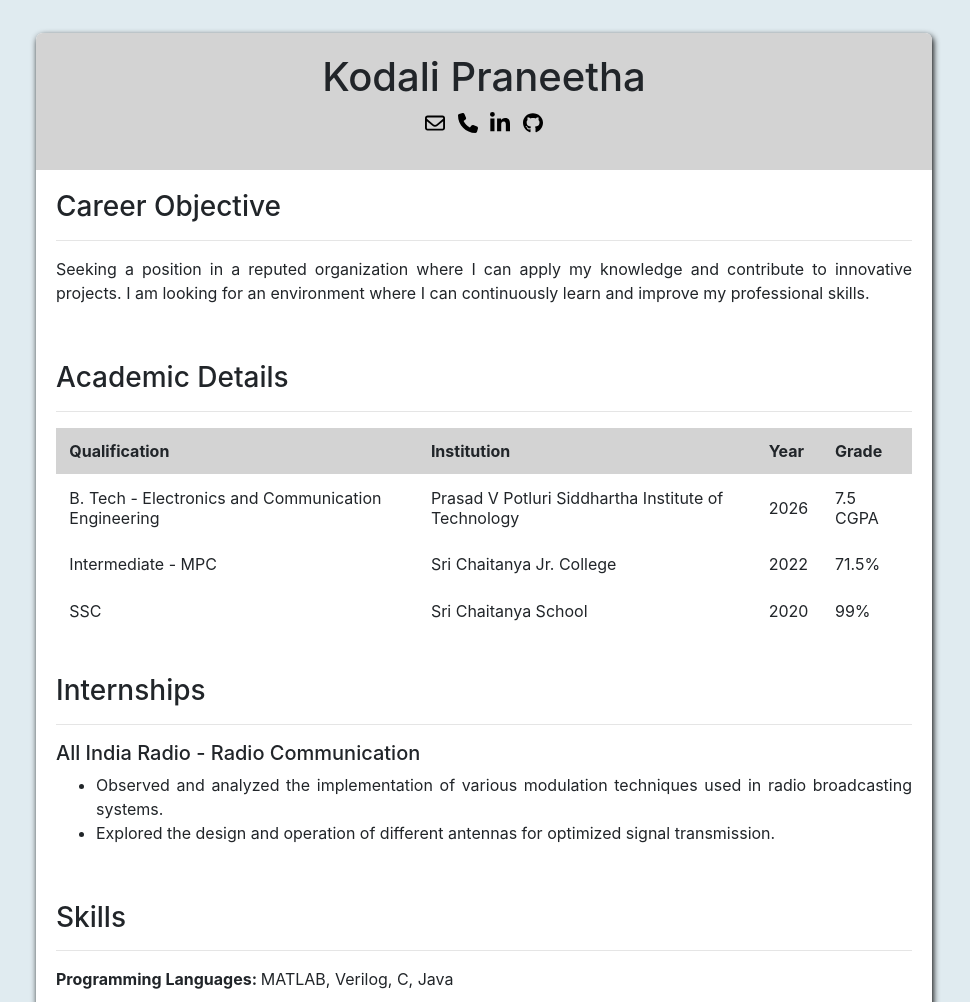
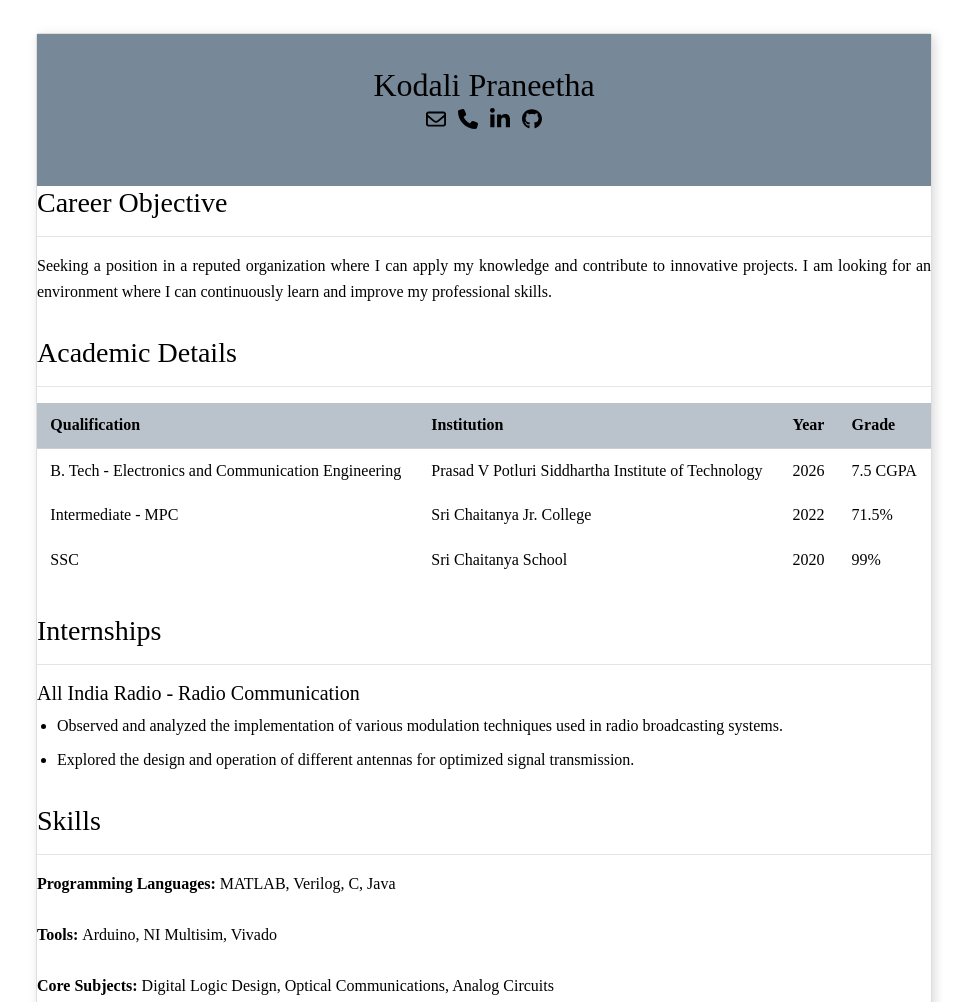
Before and after one commit to praneethakodali/resume, a plain HTML site: page index.html in a window 1280 px wide. Shown: the top 1002 px of the page, without its empty margins (156-1126 px from the left). Drawn offline with nearby package versions, Linux system fonts and the light colour scheme.

Commit message:
Update custom.css

```diff
--- a/styles/custom.css
+++ b/styles/custom.css
@@ -1,6 +1,13 @@
-body{
-    background-color: #e0ebf0;
+body {
+      font-family: 'Times New Roman', serif;
+      margin: 0;
+      padding: 0;
+      background-color: #fff;
+      color: #000;
+      line-height: 1.6;
+      text-align: justify;
     }
+
     .page{
     padding-bottom: 15pt;
     padding-left: 0;
@@ -9,25 +16,61 @@ body{
     margin-bottom: 25pt;
     background-color: white;
     width: 70%;
-    border-radius: 5pt;
-    box-shadow: 1pt 2pt 5pt black;
+    border-radius: 2pt;
+    box-shadow: 2pt 2pt 8pt rgba(0, 0, 0, 0.15);
+    border: 1pt solid #ddd;
   }
-header{
-    padding: 15pt;
-    width: 100%;
-    text-align: center;
-    background-color: lightgray;
-    border-radius: 5pt 5pt 0 0;
-}
-section{
-    padding: 15pt;
-}
-.c-obj,.air{
-    text-align: justify;
-}
+
   th, td{
     padding: 10pt;
   }
   th{
-    background-color: lightgray;
+    background-color:rgba(119, 136, 153, 0.5);
+    border-bottom: 1px solid #cecece;
   }
+    /* Header */
+  header {
+    background: lightslategray;
+    padding: 2rem;
+    text-align: center;
+  }
+
+  header h1 {
+    margin: 0;
+    font-size: 2rem;
+  }
+
+  header p {
+    margin: 0.3rem 0;
+    font-size: 14px;
+  }
+
+    /* Main content */
+   main {
+      margin: 2rem auto;
+      padding: 0 4rem;
+    }
+
+    section {
+      margin-bottom: 2rem;
+    }
+
+    h2 {
+      font-size: 18px;
+      border-bottom: 1px solid lightslategray;
+      padding-bottom: 0.3rem;
+      margin-bottom: 1rem;
+      text-transform: uppercase;
+    }
+
+    ul {
+      padding-left: 20px;
+    }
+
+    ul li {
+      margin-bottom: 0.5rem;
+    }
+
+    p {
+      margin: 0.5rem 0;
+    }
```
Lines whose indentation alone changed are shown as unchanged.
